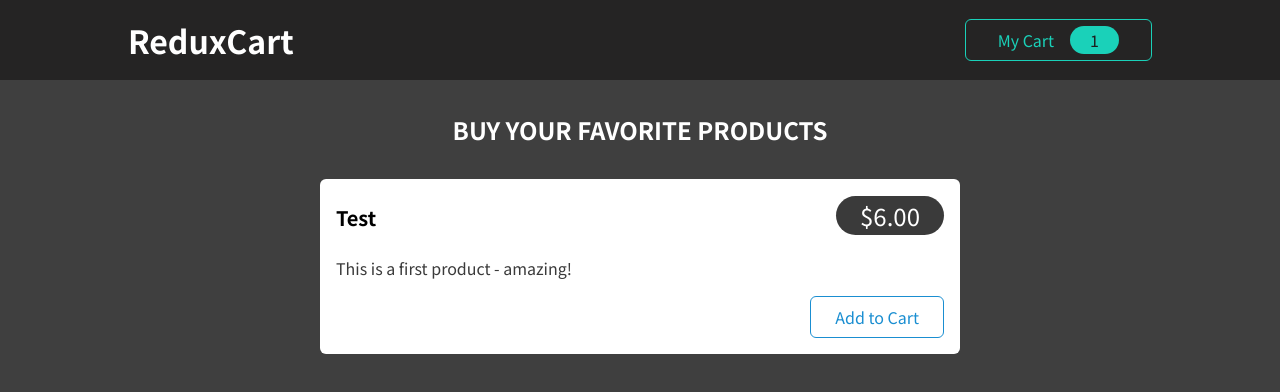
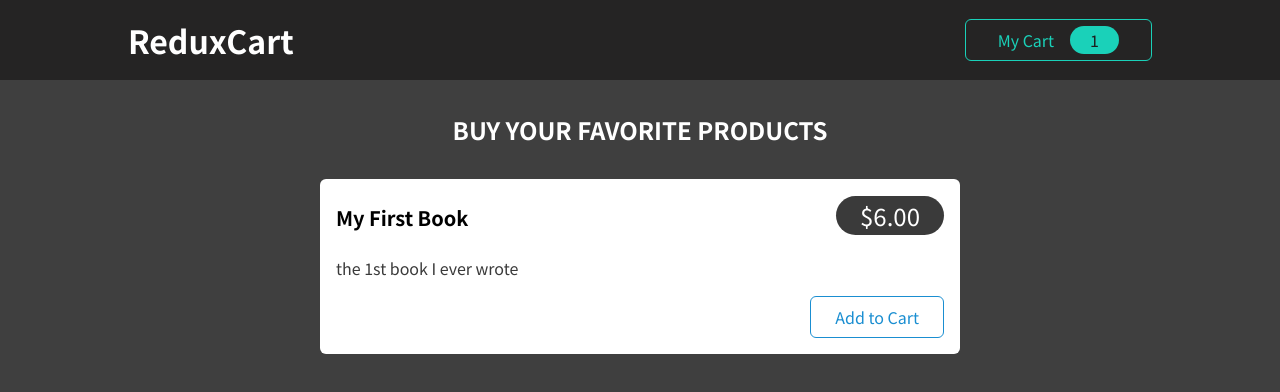
Before and after one commit to matherton/ReactCGSection19, a React (Create React App) app: page / in a window 1280 px wide. Shown: the top 392 px of the page. Built offline with nearby package versions, Linux system fonts and the light colour scheme.

Commit message:
added a DUMMY_PRODUCTS array and added the 1st object into the <ProductItem /> component

```diff
--- a/src/components/Shop/Products.js
+++ b/src/components/Shop/Products.js
@@ -1,5 +1,20 @@
-import ProductItem from './ProductItem';
-import classes from './Products.module.css';
+import ProductItem from "./ProductItem";
+import classes from "./Products.module.css";
+
+const DUMMY_PRODUCTS = [
+  {
+    id: "p1",
+    title: "My First Book",
+    price: 6,
+    description: "the 1st book I ever wrote",
+  },
+  {
+    id: "p2",
+    title: "My Second Book",
+    price: 4,
+    description: "the 2nd book I ever wrote",
+  },
+];
 
 const Products = (props) => {
   return (
@@ -7,9 +22,9 @@ const Products = (props) => {
       <h2>Buy your favorite products</h2>
       <ul>
         <ProductItem
-          title='Test'
-          price={6}
-          description='This is a first product - amazing!'
+          title={DUMMY_PRODUCTS[0].title}
+          price={DUMMY_PRODUCTS[0].price}
+          description={DUMMY_PRODUCTS[0].description}
         />
       </ul>
     </section>
```
Also changed, not shown: 1 other file (tests, documents, lock files or other folders).
